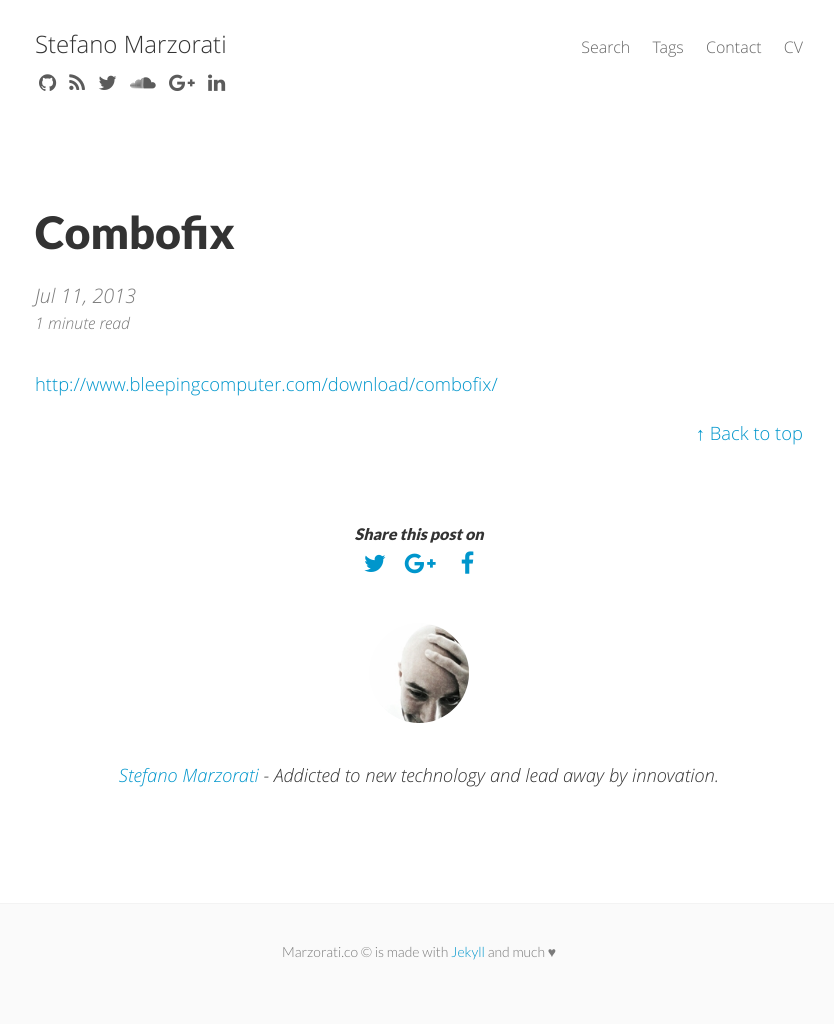
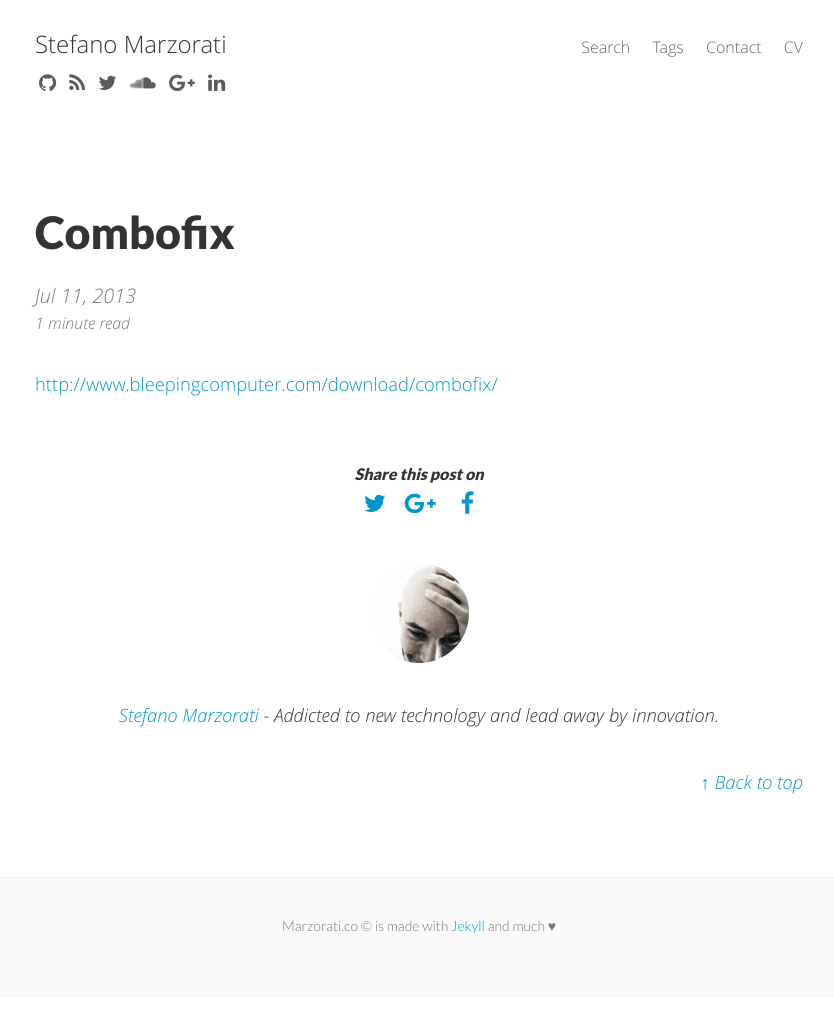
Before and after one commit to marste/Blog, a Jekyll site: the page built from _posts/2013-07-11-combofix.md, in a window 1280 px wide. Shown: the whole page, without its empty margins (221-1055 px from the left). Built offline with Jekyll 4.4.1, drawn with Linux system fonts in a browser that asks for light colours; nearby versions of some CDN libraries; Markdown is read by kramdown in place of the engine named in the settings; after the commit the page ends 998 px from its top, so only the background shows below that.

Commit message:
Added new post

```diff
--- a/_includes/post_footer.html
+++ b/_includes/post_footer.html
@@ -12,6 +12,9 @@
   <img src="/images/me.jpeg" alt="Stefano Marzorati" class="avatar" />
   <p>
     <a href="http://marzorati.co">Stefano Marzorati</a> - Addicted to new technology and lead away by innovation.
+	<br>
+	<br>
+	<a href="#top" class="site-nav right" data-scroll-to-target>&#8593; Back to top</a>
   </p>
 
 
--- a/_layouts/post.html
+++ b/_layouts/post.html
@@ -19,11 +19,6 @@
 <article class="post-content">
   {{ content }}
 </article>
-
-<p><a href="#top" class="site-nav right" data-scroll-to-target>&#8593; Back to top</a></p>
-
-<br>
-<br>
 
 <script async src="//pagead2.googlesyndication.com/pagead/js/adsbygoogle.js"></script>
 <ins class="adsbygoogle"
```
